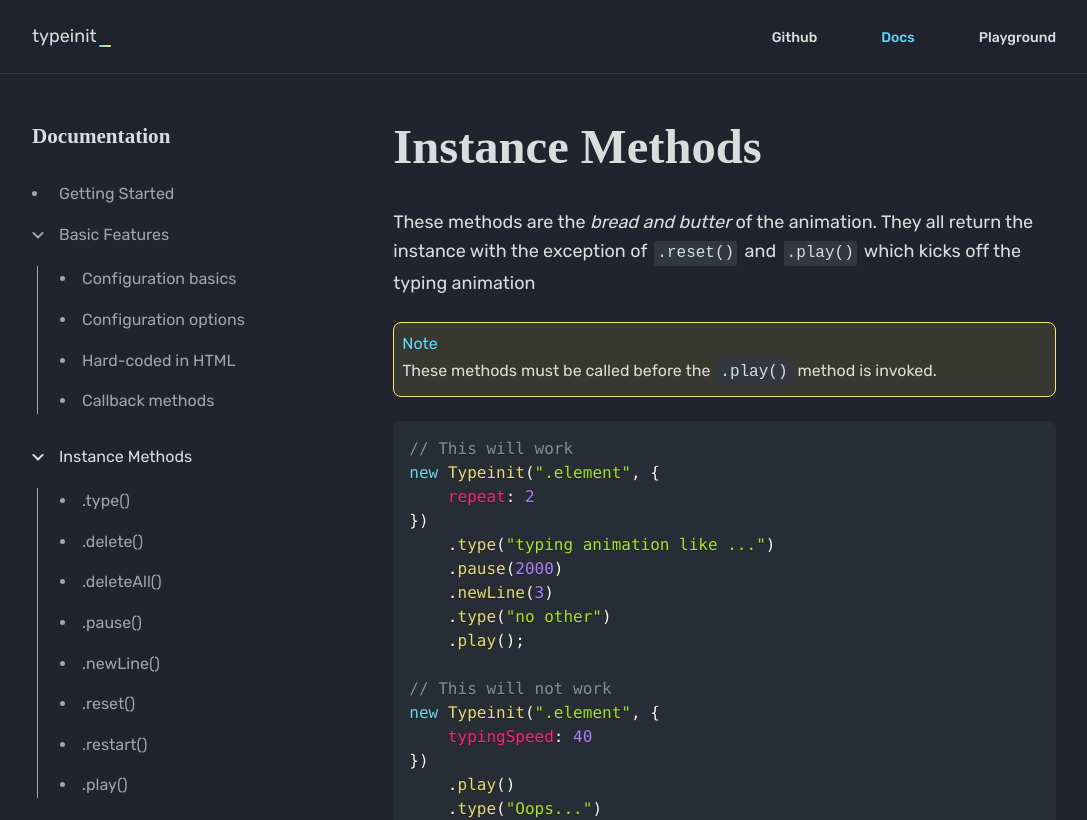
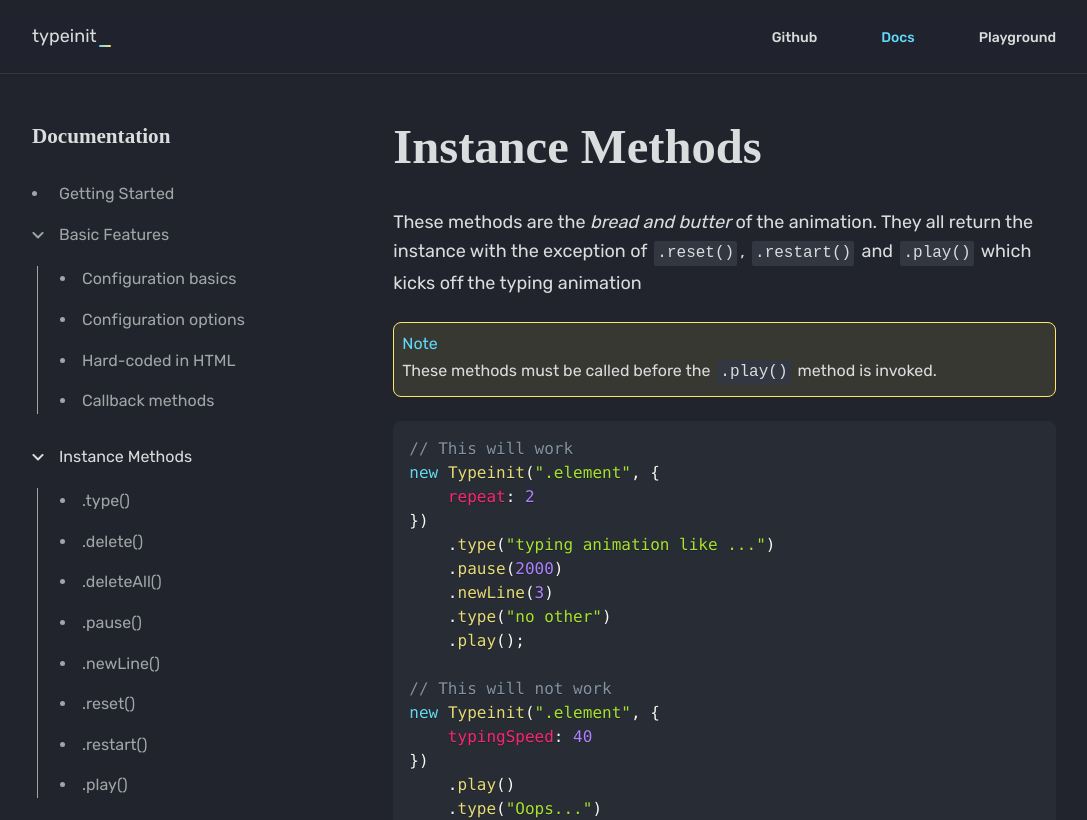
Before and after one commit to eroblaze/Typeinit-DOCS, a Next.js app: page /docs/instance-methods in a window 1280 px wide. Shown: the top 820 px of the page, without its empty margins (96-1183 px from the left). Built offline with nearby package versions, Linux system fonts and the light colour scheme; a web font is replaced by a local one.

Commit message:
Updated Docs

```diff
--- a/pages/docs/instance-methods.tsx
+++ b/pages/docs/instance-methods.tsx
@@ -17,8 +17,9 @@
         <div className="instance-methods-introduction">
           <p>
             These methods are the <i>bread and butter</i> of the animation. They
-            all return the instance with the exception of <code>.reset()</code>{" "}
-            and <code>.play()</code> which kicks off the typing animation
+            all return the instance with the exception of <code>.reset()</code>,{" "}
+            <code>.restart()</code> and <code>.play()</code> which kicks off the
+            typing animation
           </p>
           <p className="warning rm-margin-bottom mt-24">
             <span className="warning__title">Note</span>
--- a/styles/components/_cards.scss
+++ b/styles/components/_cards.scss
@@ -3,6 +3,11 @@
 
 .body {
   overflow: hidden;
+  padding-block-end: var(--margin);
+}
+
+.body + footer {
+  margin-block-start: 0;
 }
 
 .main__section {
```
